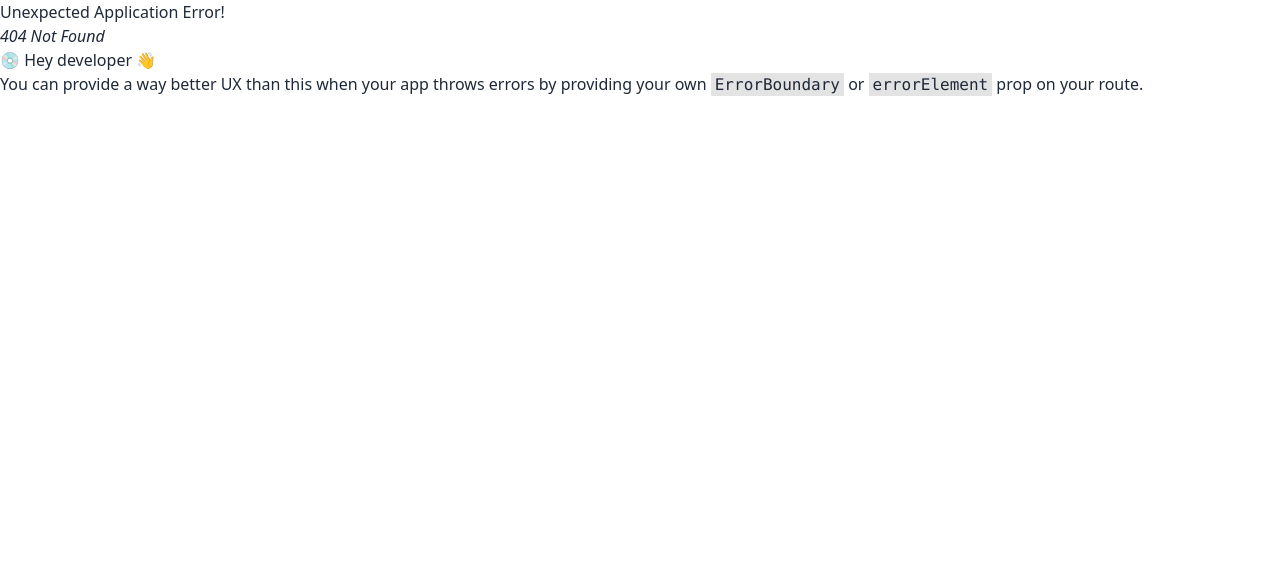
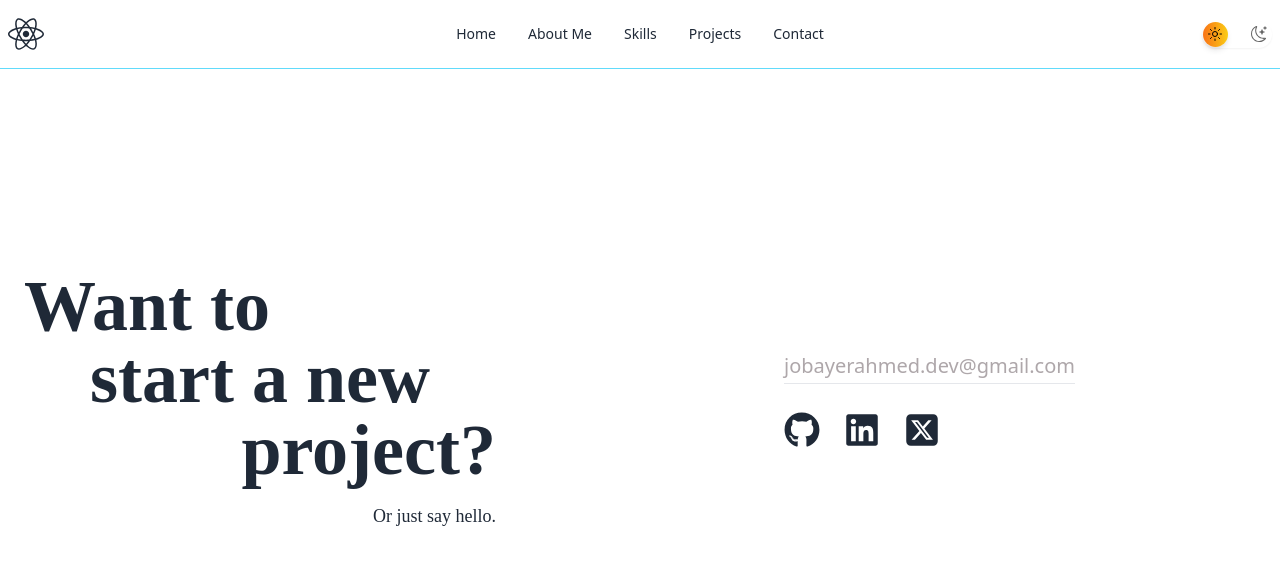
Before and after one commit to ahmed-jobayer/jobayer-ahmed-portfolio, a React (Vite) app: page /contact in a window 1280 px wide. Before the commit this address had no page. Shown: the top 564 px of the page. Built offline with nearby package versions, Linux system fonts and the light colour scheme; a web font is replaced by a local one.

Commit message:
contact page added

```diff
--- a/src/components/Navbar/Navbar.jsx
+++ b/src/components/Navbar/Navbar.jsx
@@ -2,6 +2,7 @@ import { FaBarsProgress } from "react-icons/fa6";
 import { FaReact } from "react-icons/fa";
 import { BsMoonStars } from "react-icons/bs";
 import { IoSunnyOutline } from "react-icons/io5";
+import { Link } from "react-router-dom";
 
 const handleScrollToSection = (id)=> {
   const sec = document.getElementById(id)
@@ -15,7 +16,7 @@ const Navbar = () => {
     <>
       <li>
         {" "}
-        <a onClick={()=> handleScrollToSection("banner")}>Home</a>{" "}
+        <Link to='/' onClick={()=> handleScrollToSection("banner")}>Home</Link>{" "}
       </li>
       <li>
         {" "}
@@ -31,7 +32,7 @@ const Navbar = () => {
       </li>
       <li>
         {" "}
-        <a>Contact</a>{" "}
+        <Link to='/contact'>Contact</Link>{" "}
       </li>
     </>
   );
--- a/src/components/Root/Root.jsx
+++ b/src/components/Root/Root.jsx
@@ -1,9 +1,11 @@
 
 import { Outlet } from 'react-router-dom';
+import Navbar from '../Navbar/Navbar';
 
 const Root = () => {
     return (
         <div>
+            <Navbar/>
             <Outlet></Outlet>
         </div>
     );
--- /dev/null
+++ b/src/pages/Contact/Contact.jsx
@@ -0,0 +1,62 @@
+import { FaGithub, FaLinkedin } from "react-icons/fa";
+import { FaSquareXTwitter } from "react-icons/fa6";
+const Contact = () => {
+
+
+
+  return (
+    <div className="min-h-screen  flex flex-col items-center justify-center px-6 container mx-auto">
+      {/* Main content */}
+      <div className="flex flex-col gap-16 lg:gap-72 lg:flex-row w-full lg:justify-between lg:items-center">
+        {/* Left Section */}
+        <div className="lg:w-1/2 font-poiretOne  flex flex-col">
+          <div className="text-7xl font-bold">
+            <h1 className="">Want to </h1>
+            <h1 className="text-center">start a new</h1>
+            <h1 className="text-end">project?</h1>
+          </div>
+          <p className="mt-4 text-lg text-end">Or just say hello.</p>
+        </div>
+
+        {/* Right Section */}
+        <div className="lg:w-1/2 mt-8 lg:mt-0">
+          <div className="flex flex-col space-y-8">
+            {/* Contact Info */}
+            <div>
+              <a
+                href="mailto: jobayerahmed.dev@gmail.com"
+                className="text-xl font-medium text-[#AEA7AA] pb-1 border-b"
+              >
+                jobayerahmed.dev@gmail.com
+              </a>
+            </div>
+
+            {/* Social Links */}
+            <div className="flex gap-6 text-4xl">
+            <a
+            href="https://github.com/ahmed-jobayer"
+            target="_blank"
+          >
+            <FaGithub />
+          </a>
+          <a
+            href="https://www.linkedin.com/in/ahmed-jobayer/"
+            target="_blank"
+          >
+            <FaLinkedin />
+          </a>
+          <a
+            href="https://x.com/ahmed__jobayer"
+            target="_blank"
+          >
+            <FaSquareXTwitter />
+          </a>
+            </div>
+          </div>
+        </div>
+      </div>
+    </div>
+  );
+};
+
+export default Contact;
--- a/src/pages/Home/Skills/Skills.jsx
+++ b/src/pages/Home/Skills/Skills.jsx
@@ -1,49 +1,69 @@
-
 import { FaCss3, FaGitAlt, FaGithub, FaHtml5, FaReact } from "react-icons/fa";
+import { FaNode } from "react-icons/fa6";
 import { IoLogoJavascript } from "react-icons/io5";
-
+import { SiExpress, SiMongodb, SiTailwindcss, SiVite } from "react-icons/si";
 
 const Skills = () => {
+  const skills = [
+    {
+      name: "HTML5",
+      icon: FaHtml5,
+    },
+    {
+      name: "CSS3",
+      icon: FaCss3,
+    },
+    {
+      name: "Javascript",
+      icon: IoLogoJavascript,
+    },
+    {
+      name: "React",
+      icon: FaReact,
+    },
+    {
+      name: "Node.js",
+      icon: FaNode,
+    },
+    {
+      name: "Express.js",
+      icon: SiExpress,
+    },
+    {
+      name: "MongoDB",
+      icon: SiMongodb,
+    },
+    {
+      name: "Tailwind CSS",
+      icon: SiTailwindcss,
+    },
+    {
+      name: "Vite",
+      icon: SiVite,
+    },
+    {
+      name: "Git",
+      icon: FaGitAlt,
+    },
+    {
+      name: "GitHub",
+      icon: FaGithub,
+    },
+  ];
+
   return (
     <div id="skills" className="container mx-auto ">
-        <h2 className="text-center font-permanentMarker text-4xl">Skills</h2>
+      <h2 className="text-center font-permanentMarker text-4xl">Skills</h2>
       <div className="grid grid-cols-3  min-h-screen text-center">
-        <div className="flex items-center justify-center">
-          <div>
-            <FaHtml5 className="text-6xl"></FaHtml5>
-            <p>HTML5</p>
-          </div>
-        </div>
-        <div className="flex items-center justify-center">
-          <div>
-            <FaCss3 className="text-6xl"></FaCss3>
-            <p>CSS3</p>
-          </div>
-        </div>
-        <div className="flex items-center justify-center">
-          <div>
-            <IoLogoJavascript className="text-6xl"></IoLogoJavascript>
-            <p>Javascript</p>
-          </div>
-        </div>
-        <div className="flex items-center justify-center">
-          <div>
-            <FaReact className="text-6xl"></FaReact>
-            <p>React</p>
-          </div>
-        </div>
-        <div className="flex items-center justify-center">
-          <div>
-            <FaGitAlt className="text-6xl"></FaGitAlt>
-            <p>Git</p>
-          </div>
-        </div>
-        <div className="flex items-center justify-center">
-          <div>
-            <FaGithub className="text-6xl"></FaGithub>
-            <p>GitHub</p>
-          </div>
-        </div>
+        {skills.map((skill, i) => (
+         <div key={i} className="flex flex-col items-center justify-center">
+         <div className="text-6xl">
+           {/* Render the icon component */}
+           <skill.icon />
+         </div>
+         <p className="mt-2">{skill.name}</p>
+       </div>
+        ))}
       </div>
     </div>
   );
--- a/tailwind.config.js
+++ b/tailwind.config.js
@@ -11,6 +11,7 @@ export default {
       },
       fontFamily: {
         permanentMarker: ['Permanent Marker', 'cursive'],
+        poiretOne: ['Poiret One', 'cursive'],
       }
     },
   },
```
Also changed, not shown: src/main.jsx (+6 -1 lines), public/images/express.png (added).
